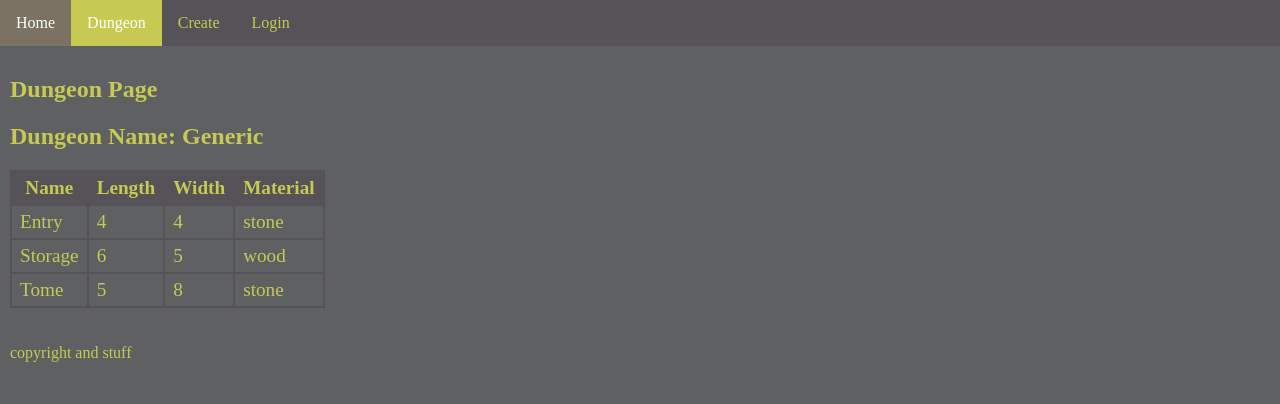
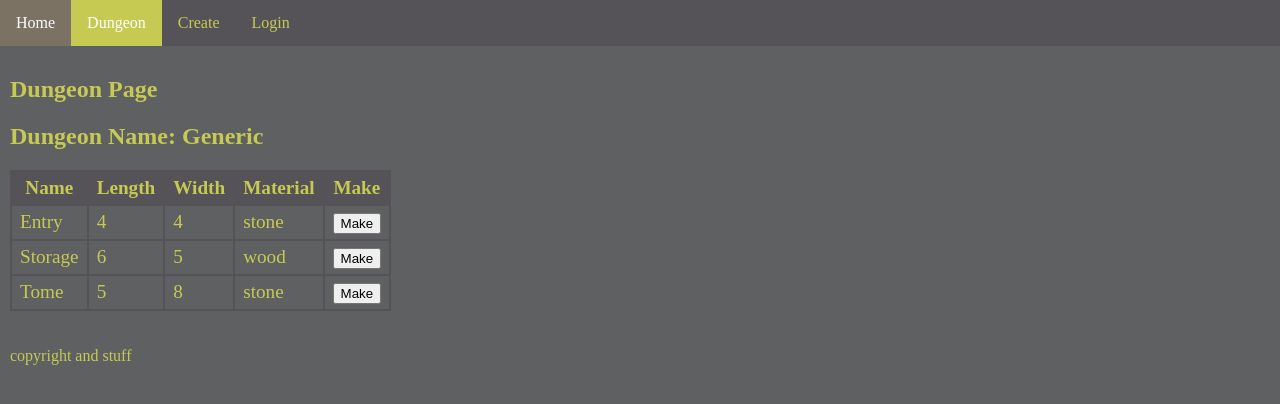
Before and after one commit to LeoKnox/dungeon_python, a Flask app: page /dungeon in a window 1280 px wide. Shown: the top 404 px of the page. Run offline with Flask 2, Linux system fonts and the light colour scheme.

Commit message:
Add files via upload

```diff
--- a/application/routes.py
+++ b/application/routes.py
@@ -1,5 +1,5 @@
 from application import app
-from flask import render_template
+from flask import render_template, request
 
 @app.route("/")
 @app.route("/index")
@@ -22,3 +22,9 @@ def create():
 @app.route("/login")
 def login():
     return render_template("login.html", login=True)
+
+@app.route("/make")
+def make():
+    id = request.args.get('dungeonID')
+    name = request.args.get('name')
+    return render_template("make.html",data={"id":id, "name":name})
--- a/application/templates/dungeon.html
+++ b/application/templates/dungeon.html
@@ -11,6 +11,7 @@
                 <th>Length</th>
                 <th>Width</th>
                 <th>Material</th>
+                <th>Make</th>
             </tr>
             </thead>
             {% for data in dungeonData %}
@@ -19,6 +20,13 @@
                 <td>{{ data["length"] }}</td>
                 <td>{{ data["width"] }}</td>
                 <td>{{ data["material"] }}</td>
+                <td>
+                <form action="{{ url_for('make') }}" method="GET">
+                    <input type="hidden" name="dungeonID" value="{{ data['dungeonID'] }}">
+                    <input type="hidden" name="name" value="{{ data['name'] }}">
+                    <button>Make</button>
+                </form>
+                </td>
             </tr>
             {% endfor %}
         </table>
```
Also changed, not shown: application/templates/make.html (added, +9 -0 lines).
